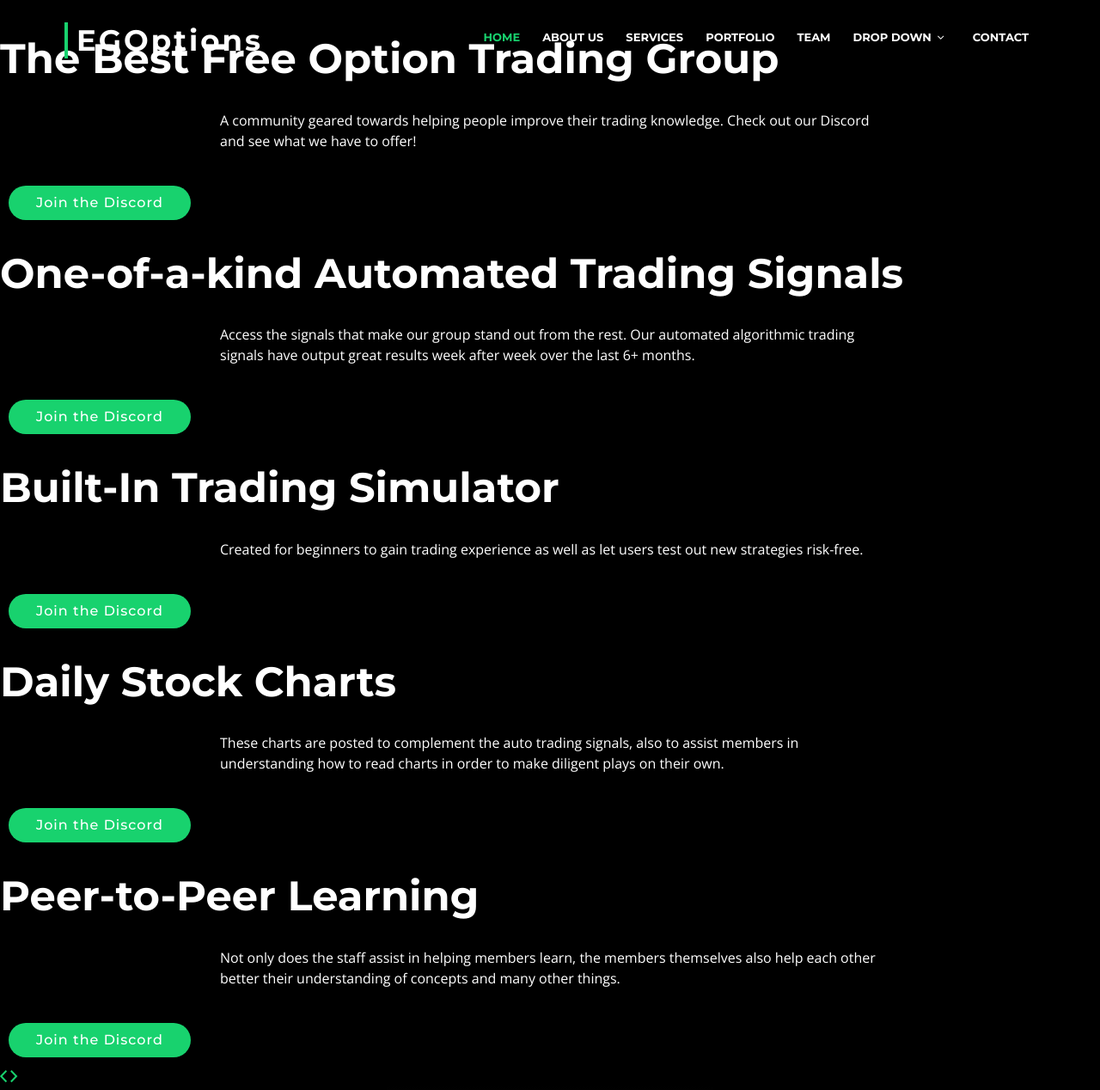
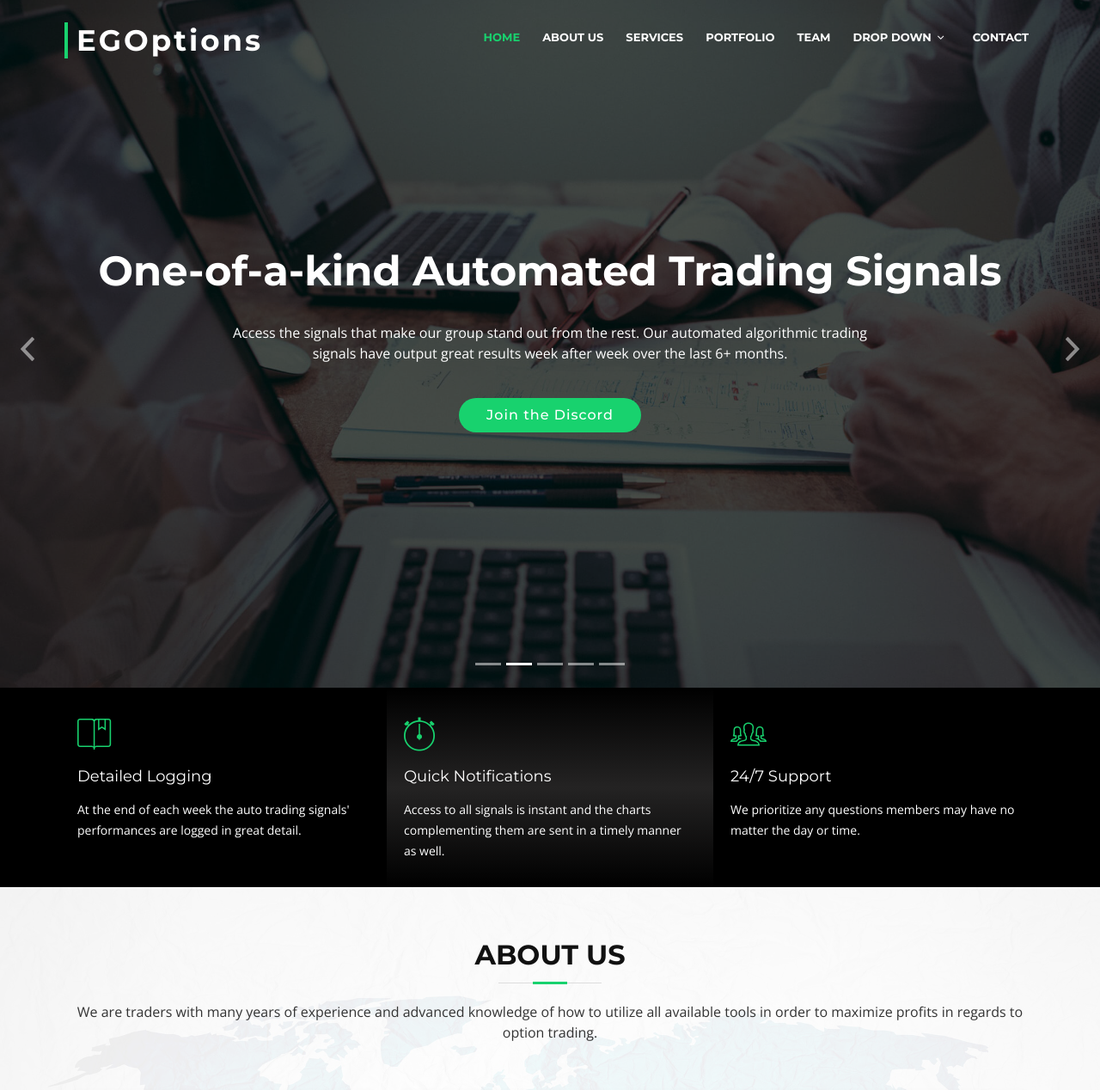
Before and after one commit to egoptions/Website, a plain HTML site: page index.html in a window 1280 px wide. Shown: the top 1268 px of the page at 86% size. Drawn offline with nearby package versions, Linux system fonts and the light colour scheme; files whose address does not match are found by name.

Commit message:
Initial commmit

```diff
--- a/index.html
+++ b/index.html
@@ -21,7 +21,7 @@
   <link href="lib/font-awesome/css/font-awesome.min.css" rel="stylesheet">
   <link href="lib/animate/animate.min.css" rel="stylesheet">
   <link href="lib/ionicons/css/ionicons.min.css" rel="stylesheet">
-  <link href="lib/owlusel/assets/owl.usel.min.css" rel="stylesheet">
+  <link href="lib/owlcarousel/assets/owl.carousel.min.css" rel="stylesheet">
   <link href="lib/lightbox/css/lightbox.min.css" rel="stylesheet">
 
   <!-- Main Stylesheet File -->
@@ -75,16 +75,16 @@
   ============================-->
   <section id="intro">
     <div class="intro-container">
-      <div id="introusel" class="usel  slide usel-fade" data-ride="usel">
+      <div id="introCarousel" class="carousel  slide carousel-fade" data-ride="carousel">
 
-        <ol class="usel-indicators"></ol>
+        <ol class="carousel-indicators"></ol>
 
-        <div class="usel-inner" role="listbox">
+        <div class="carousel-inner" role="listbox">
 
-          <div class="usel-item active">
-            <div class="usel-background"><img src="img/intro-usel/1.jpg" alt=""></div>
-            <div class="usel-container">
-              <div class="usel-content">
+          <div class="carousel-item active">
+            <div class="carousel-background"><img src="img/intro-carousel/1.jpg" alt=""></div>
+            <div class="carousel-container">
+              <div class="carousel-content">
                 <h2>The Best Free Option Trading Group</h2>
                 <p>A community geared towards helping people improve their trading knowledge. Check out our Discord and see what we have to offer!</p>
                 <a href="https://discord.gg/QD3kHWw" class="btn-get-started scrollto">Join the Discord</a>
@@ -92,10 +92,10 @@
             </div>
           </div>
 
-          <div class="usel-item">
-            <div class="usel-background"><img src="img/intro-usel/2.jpg" alt=""></div>
-            <div class="usel-container">
-              <div class="usel-content">
+          <div class="carousel-item">
+            <div class="carousel-background"><img src="img/intro-carousel/2.jpg" alt=""></div>
+            <div class="carousel-container">
+              <div class="carousel-content">
                 <h2>One-of-a-kind Automated Trading Signals</h2>
                 <p>Access the signals that make our group stand out from the rest. Our automated algorithmic trading signals have output great results week after week over the last 6+ months.</p>
                 <a href="https://discord.gg/QD3kHWw" class="btn-get-started scrollto">Join the Discord</a>
@@ -103,10 +103,10 @@
             </div>
           </div>
 
-          <div class="usel-item">
-            <div class="usel-background"><img src="img/intro-usel/3.jpg" alt=""></div>
-            <div class="usel-container">
-              <div class="usel-content">
+          <div class="carousel-item">
+            <div class="carousel-background"><img src="img/intro-carousel/3.jpg" alt=""></div>
+            <div class="carousel-container">
+              <div class="carousel-content">
                 <h2>Built-In Trading Simulator</h2>
                 <p>Created for beginners to gain trading experience as well as let users test out new strategies risk-free.</p>
                 <a href="https://discord.gg/QD3kHWw" class="btn-get-started scrollto">Join the Discord</a>
@@ -114,10 +114,10 @@
             </div>
           </div>
 
-          <div class="usel-item">
-            <div class="usel-background"><img src="img/intro-usel/4.jpg" alt=""></div>
-            <div class="usel-container">
-              <div class="usel-content">
+          <div class="carousel-item">
+            <div class="carousel-background"><img src="img/intro-carousel/4.jpg" alt=""></div>
+            <div class="carousel-container">
+              <div class="carousel-content">
                 <h2>Daily Stock Charts</h2>
                 <p>These charts are posted to complement the auto trading signals, also to assist members in understanding how to read charts in order to make diligent plays on their own.</p>
                 <a href="https://discord.gg/QD3kHWw" class="btn-get-started scrollto">Join the Discord</a>
@@ -125,10 +125,10 @@
             </div>
           </div>
 
-          <div class="usel-item">
-            <div class="usel-background"><img src="img/intro-usel/5.jpg" alt=""></div>
-            <div class="usel-container">
-              <div class="usel-content">
+          <div class="carousel-item">
+            <div class="carousel-background"><img src="img/intro-carousel/5.jpg" alt=""></div>
+            <div class="carousel-container">
+              <div class="carousel-content">
                 <h2>Peer-to-Peer Learning</h2>
                 <p>Not only does the staff assist in helping members learn, the members themselves also help each other better their understanding of concepts and many other things.</p>
                 <a href="https://discord.gg/QD3kHWw" class="btn-get-started scrollto">Join the Discord</a>
@@ -138,13 +138,13 @@
 
         </div>
 
-        <a class="usel-control-prev" href="#introusel" role="button" data-slide="prev">
-          <span class="usel-control-prev-icon ion-chevron-left" aria-hidden="true"></span>
+        <a class="carousel-control-prev" href="#introCarousel" role="button" data-slide="prev">
+          <span class="carousel-control-prev-icon ion-chevron-left" aria-hidden="true"></span>
           <span class="sr-only">Previous</span>
         </a>
 
-        <a class="usel-control-next" href="#introusel" role="button" data-slide="next">
-          <span class="usel-control-next-icon ion-chevron-right" aria-hidden="true"></span>
+        <a class="carousel-control-next" href="#introCarousel" role="button" data-slide="next">
+          <span class="carousel-control-next-icon ion-chevron-right" aria-hidden="true"></span>
           <span class="sr-only">Next</span>
         </a>
 
@@ -549,7 +549,7 @@
           <h3>Our Clients</h3>
         </header>
 
-        <div class="owl-usel clients-usel">
+        <div class="owl-carousel clients-carousel">
           <img src="img/clients/client-1.png" alt="">
           <img src="img/clients/client-2.png" alt="">
           <img src="img/clients/client-3.png" alt="">
@@ -574,7 +574,7 @@
           <h3>Testimonials</h3>
         </header>
 
-        <div class="owl-usel testimonials-usel">
+        <div class="owl-carousel testimonials-carousel">
 
           <div class="testimonial-item">
             <img src="img/testimonial-1.jpg" class="testimonial-img" alt="">
@@ -881,7 +881,7 @@
   <script src="lib/wow/wow.min.js"></script>
   <script src="lib/waypoints/waypoints.min.js"></script>
   <script src="lib/counterup/counterup.min.js"></script>
-  <script src="lib/owlusel/owl.usel.min.js"></script>
+  <script src="lib/owlcarousel/owl.carousel.min.js"></script>
   <script src="lib/isotope/isotope.pkgd.min.js"></script>
   <script src="lib/lightbox/js/lightbox.min.js"></script>
   <script src="lib/touchSwipe/jquery.touchSwipe.min.js"></script>
```
